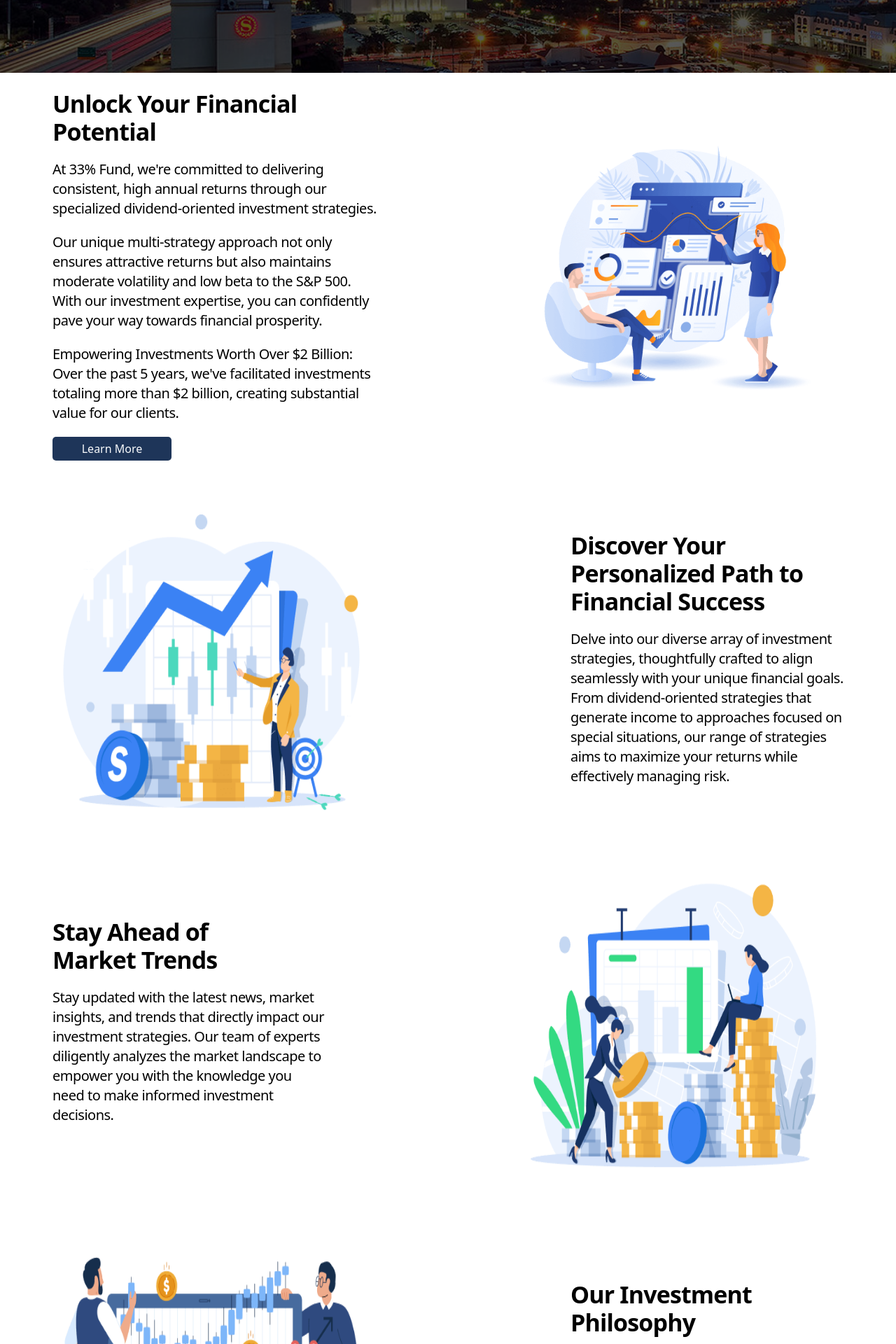
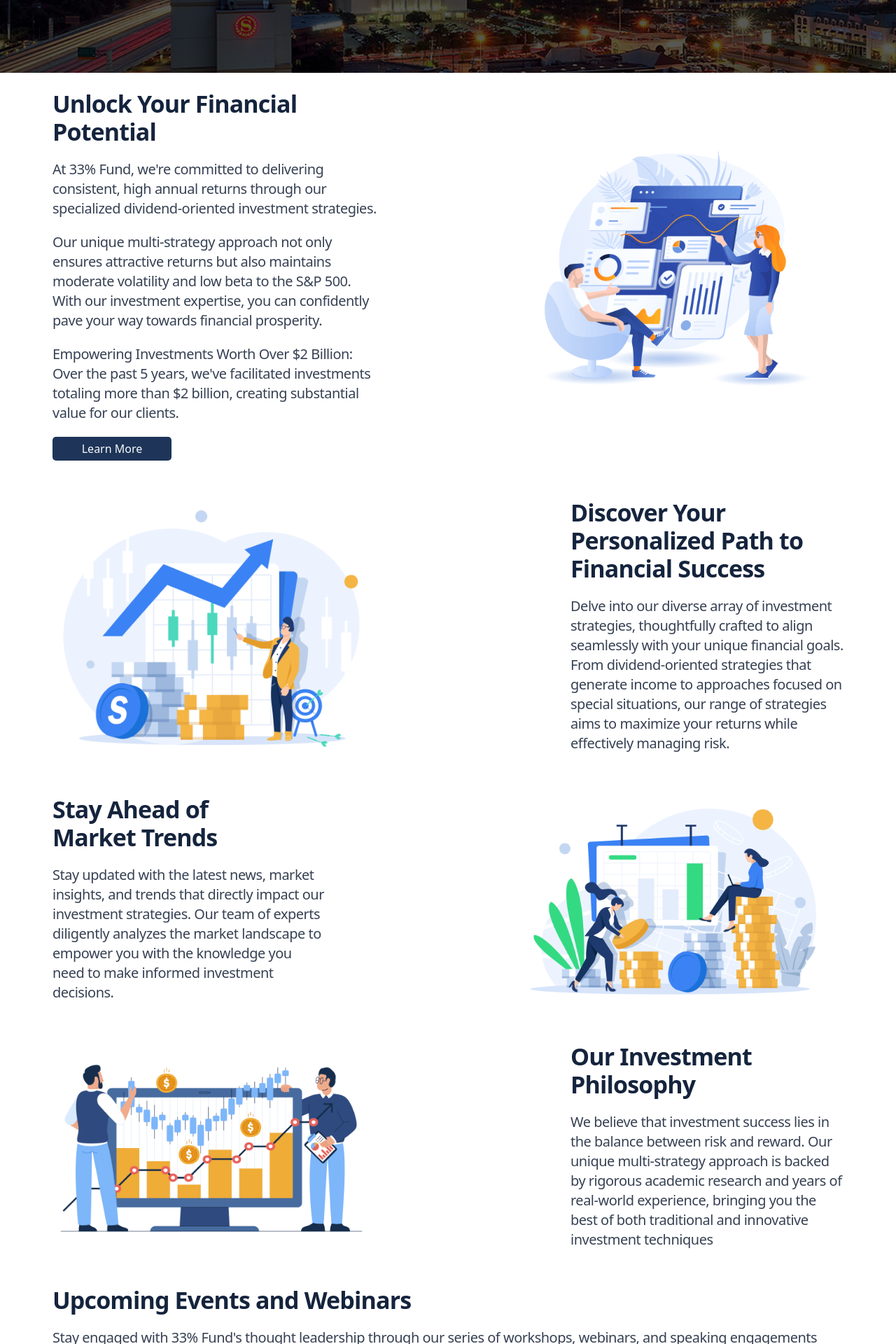
Before and after one commit to mkdevelopers7/33-fund, a React (Vite) app: page / in a window 1280 px wide. Shown: the part 640-2560 px from the top of the page at 70% size. Built offline with nearby package versions, Linux system fonts and the light colour scheme.

Commit message:
Homepage made responsive 6

```diff
--- a/src/components/Content.jsx
+++ b/src/components/Content.jsx
@@ -5,25 +5,28 @@
   line-height: 28px;
   font-weight: 400;
   letter-spacing: -0.025em;
+  color: #364153;
 `;
 const HeadingSecondary = styled.h2`
   font-size: 34px;
   line-height: 40px;
   font-weight: 600;
   letter-spacing: -0.025em;
+  color: #15243d;
 `;
 const HeadingTertiary = styled.h3`
   font-size: 26px;
   line-height: 40px;
   font-weight: 600;
   letter-spacing: -0.025em;
+  color: #15243d;
 `;
 
 function Content() {
   return (
     <>
       <div className=" px-5 md:px-[75px] overflow-x-clip pb-12">
-        <div className="py-6 flex flex-col-reverse md:flex-row justify-around items-center md:gap-[50px] lg:gap-[190px]">
+        <div className="py-6 flex flex-col-reverse lg:flex-row justify-around items-center md:gap-[50px] lg:gap-[190px]">
           <div className="flex flex-col gap-5">
             <HeadingSecondary>Unlock Your Financial Potential</HeadingSecondary>
 
@@ -49,19 +52,19 @@
           </div>
           <img
             src="/home-img-01.png"
-            // height="470px"
-            // width="470px"
-            className="md:pr-4 md:w-[300px] md:h-[300px] lg:w-[470px] lg:h-[470px]"
+            height="470px"
+            width="470px"
+            className="md:pr-4 "
           />
         </div>
 
         {/* ////////////////////////////////// */}
-        <div className="py-6 flex flex-col md:flex-row justify-around items-center gap-8 md:gap-[100px] lg:gap-[270px]">
+        <div className="py-6 flex flex-col lg:flex-row justify-around items-center gap-8 md:gap-[100px] lg:gap-[270px]">
           <img
             src="/home-img-02.png"
-            // height="470px"
-            // width="470px"
-            className="md:pr-4 md:w-[300px] md:h-[200px] lg:w-[470px] lg:h-[470px]"
+            height="470px"
+            width="470px"
+            className="md:pr-4 "
           />
           <div className=" flex flex-col gap-5">
             <HeadingSecondary className=" max-w-[450px]">
@@ -78,7 +81,7 @@
           </div>
         </div>
         {/* ////////////////////////////////// */}
-        <div className="py-6 flex flex-col-reverse md:flex-row justify-around items-center gap-8 md:gap-[100px] lg:gap-[270px]">
+        <div className="py-6 flex flex-col-reverse lg:flex-row justify-around items-center gap-8 md:gap-[100px] lg:gap-[270px]">
           <div className=" flex flex-col gap-5">
             <HeadingSecondary className="max-w-[400px]">
               Stay Ahead of <br />
@@ -93,18 +96,18 @@
           </div>
           <img
             src="/home-img-03.png"
-            // height="470px"
-            // width="470px"
-            className="md:pr-4 md:w-[300px] md:h-[200px] lg:w-[470px] lg:h-[470px]"
+            height="470px"
+            width="470px"
+            className="md:pr-4 "
           />
         </div>
         {/* ////////////////////////////////// */}
-        <div className="py-6 flex flex-col md:flex-row justify-around items-center gap-8 md:gap-100px] lg:gap-[270px]">
+        <div className="py-6 flex flex-col lg:flex-row justify-around items-center gap-8 md:gap-100px] lg:gap-[270px]">
           <img
             src="/home-img-04.png"
-            // height="470px"
-            // width="470px"
-            className="md:pr-4 md:w-[300px] md:h-[200px] lg:w-[470px] lg:h-[470px]"
+            height="470px"
+            width="470px"
+            className="md:pr-4 "
           />
           <div className=" flex flex-col gap-5">
             <HeadingSecondary>Our Investment Philosophy</HeadingSecondary>
@@ -166,7 +169,7 @@
         {/* /////////////////////////// */}
 
         <div className=" hidden lg:flex items-center justify-between gap-[170px] mt-4">
-          <p className="text-[20px]/6 font-normal tracking-tight flex flex-col gap-5">
+          <p className="text-[20px]/6 font-normal tracking-tight flex flex-col gap-5 text-[#364153]">
             <span>
               The 33% Fund is a unique investment fund designed for those
               seeking to align their financial goals with Sharia-compliant
--- a/src/components/Navbar.jsx
+++ b/src/components/Navbar.jsx
@@ -75,9 +75,7 @@
               <a
                 key={label}
                 href="#"
-                className={`relative after:content-[''] after:absolute after:bottom-0 after:left-0 after:h-[1px] after:w-full after:bg-primary-hover after:scale-x-0 after:origin-left after:transition-transform after:duration-300 hover:after:scale-x-100 hover:text-primary-hover ${
-                  i === 0 ? "active-menu" : ""
-                }`}
+                className={`relative after:content-[''] after:absolute after:bottom-0 after:left-0 after:h-[1.5px] after:w-full after:bg-primary-hover after:scale-x-0 after:origin-left after:transition-transform after:duration-300 hover:after:scale-x-100 hover:text-primary-hover `}
               >
                 {label}
               </a>
```
